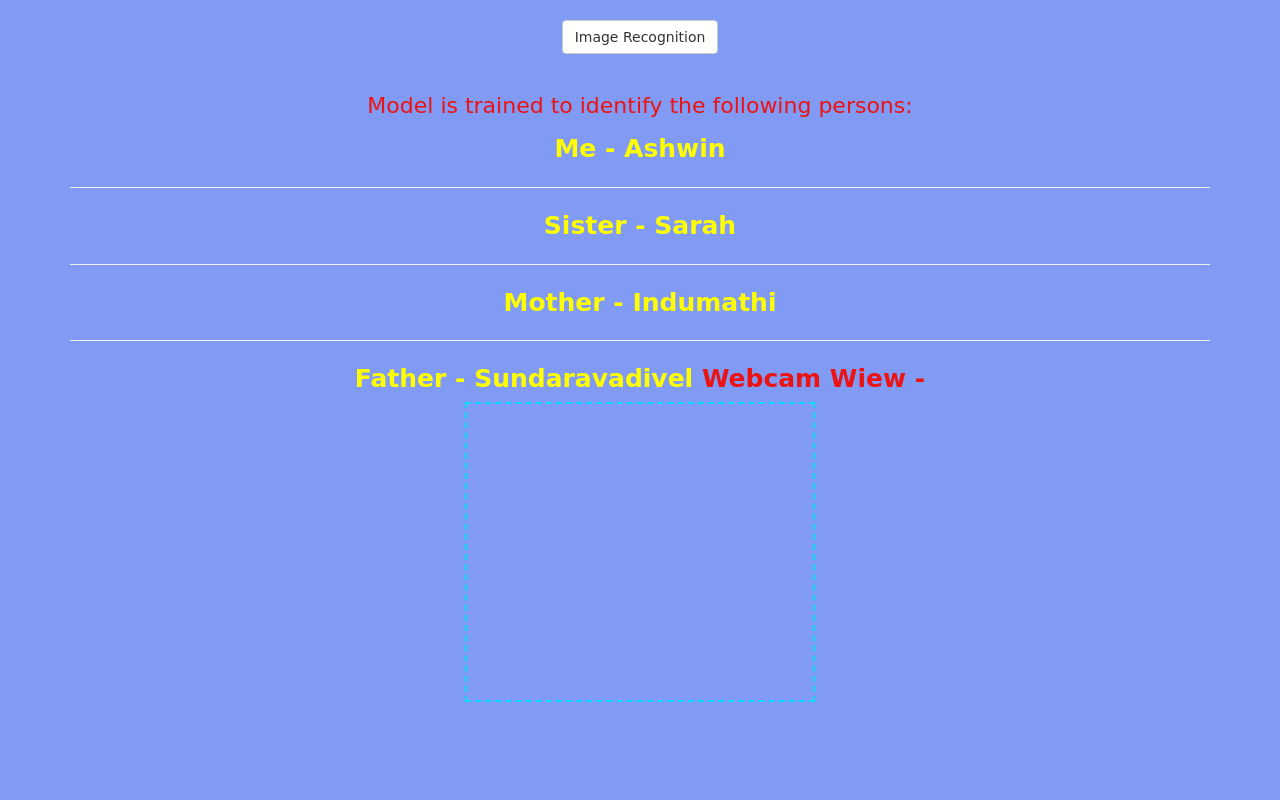
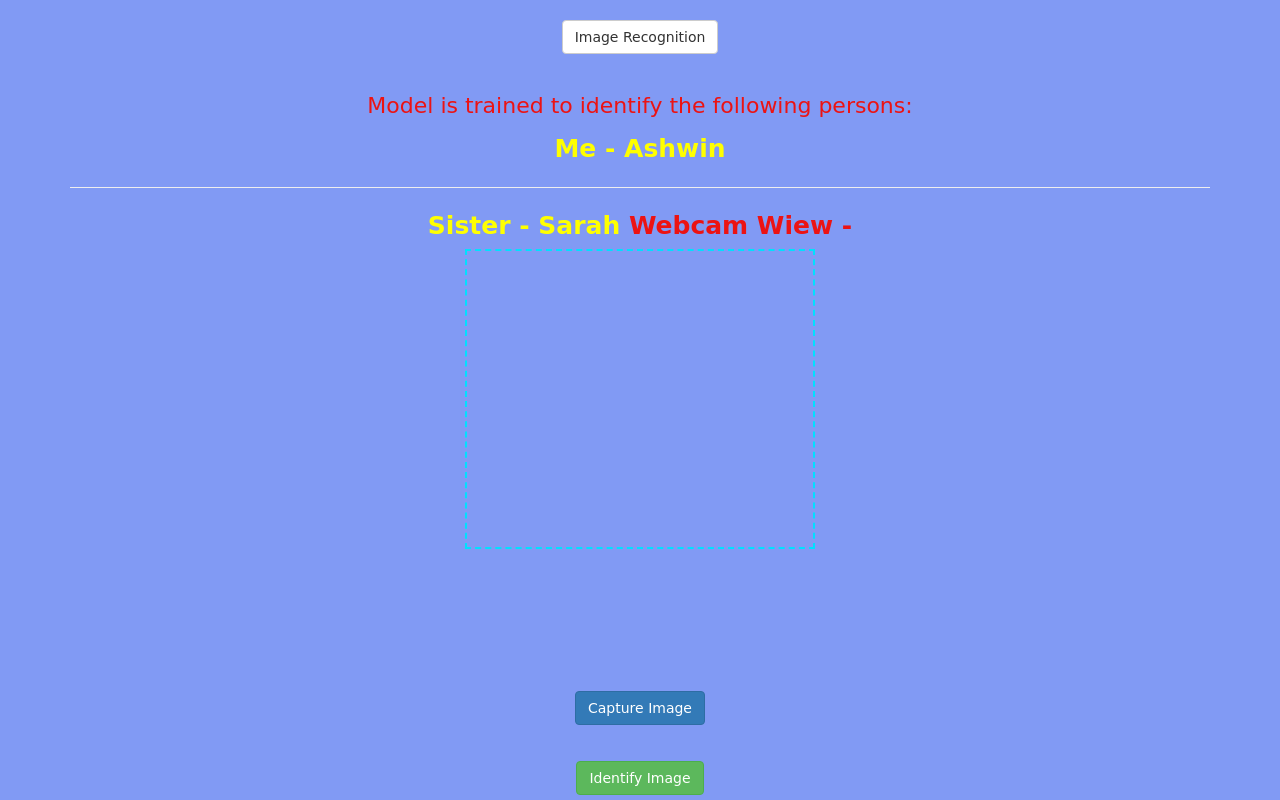
Before and after one commit to ashwinsundar1211/P103, a plain HTML site: page index.html in a window 1280 px wide. Shown: the top 800 px of the page. Drawn offline with nearby package versions, Linux system fonts and the light colour scheme.

Commit message:
Update index.html

```diff
--- a/index.html
+++ b/index.html
@@ -19,10 +19,6 @@
           Me - Ashwin
           <hr>
           Sister - Sarah
-          <hr>
-          Mother - Indumathi
-          <hr>
-          Father - Sundaravadivel
         </b>
         <label>Webcam Wiew - </label>
         <div id="camera"></div>
```
